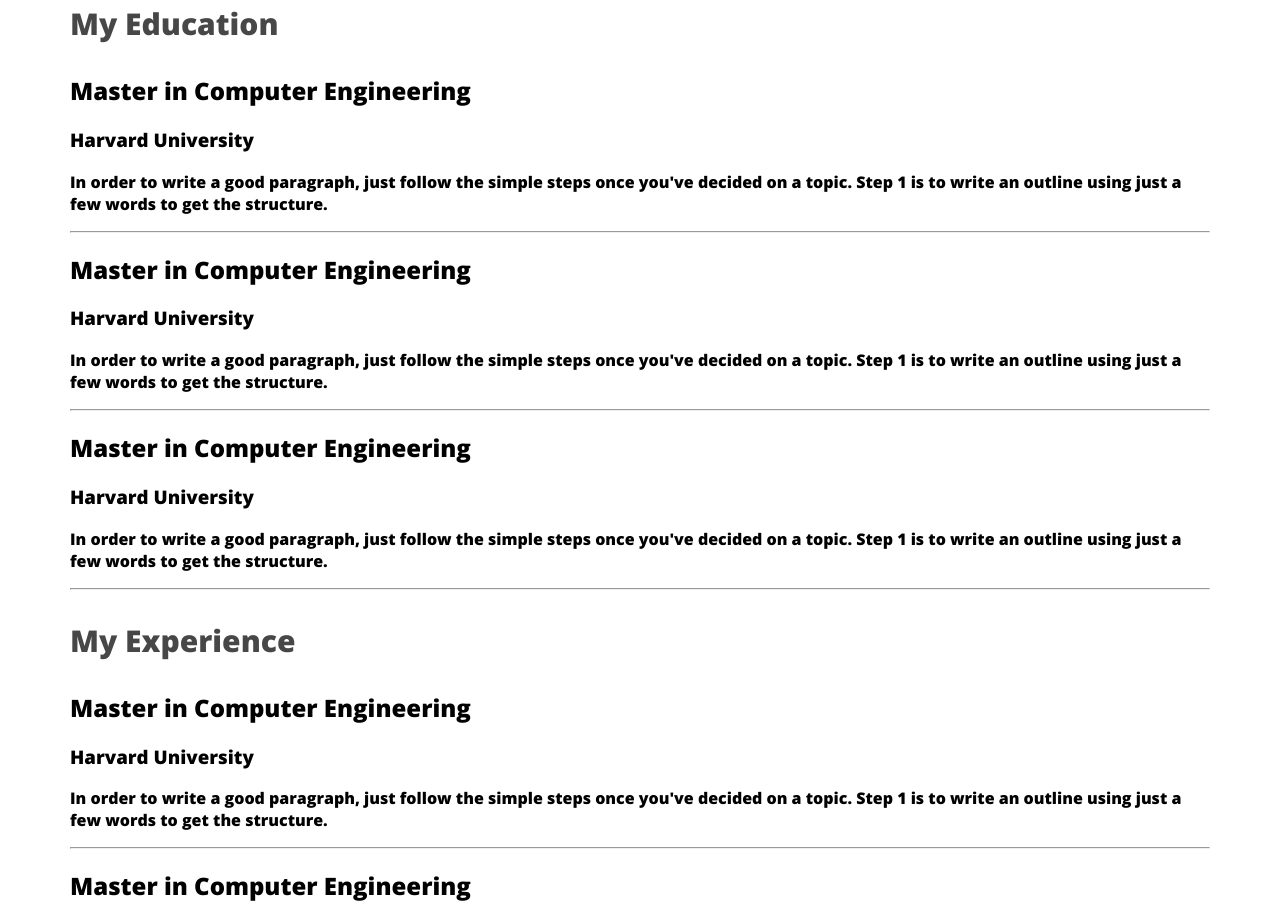
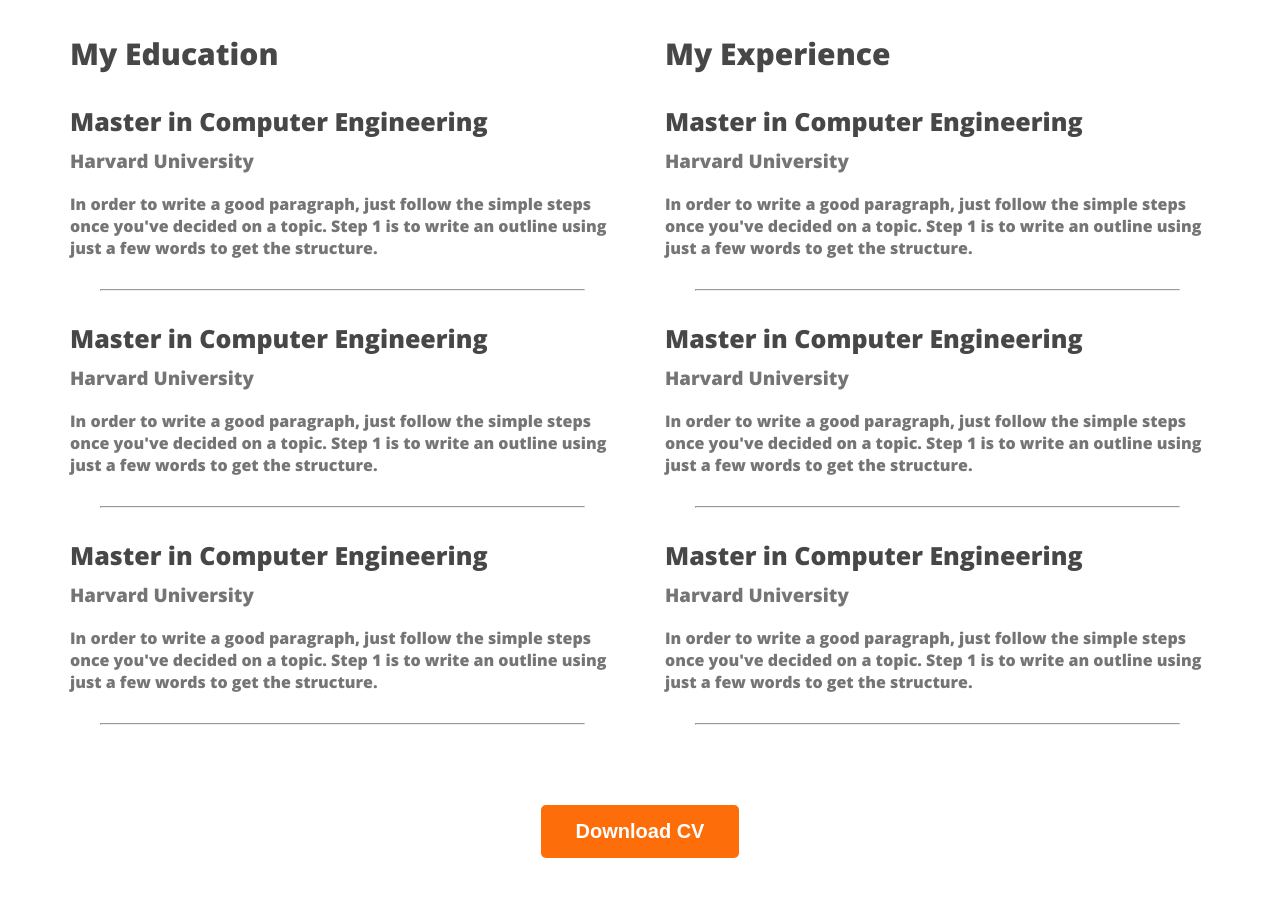
Before and after one commit to Biswajitmo/web-developer-portfolio, a plain HTML site: page index.html in a window 1280 px wide. Shown: the part 2326-3231 px from the top of the page. Drawn offline with nearby package versions, Linux system fonts and the light colour scheme.

Commit message:
finish the resumi section

```diff
--- a/index.html
+++ b/index.html
@@ -111,7 +111,7 @@
 
 
             </div>
-        </div>
+
         <div class="resume-column">
             <h3 class="resume-column-title">My Experience</h3>
             <div class="resume-item">
@@ -134,6 +134,9 @@
             <hr>
         </div>
     </div>
+    <div class="Download-cv">
+        <button class="btn-primary">Download CV</button>
+    </div>
 </section>
     </main>
     <footer>
--- a/styles/portfolio.css
+++ b/styles/portfolio.css
@@ -129,3 +129,28 @@
     font-size: 30px;
     font-weight: 700px;
 }
+.resume-container{
+    display: flex;
+    gap: 50px;
+}
+.resume-item-description, .resume-item-institute{
+    color: #757575;
+}
+.resume-item-institute{
+    margin-bottom:20px ;
+    margin-top: 0px;
+}
+
+.resume-item-title{
+    color: #474747;
+    font-size: 25px;
+    margin-bottom: 10px;
+    font-weight: 700;
+}
+.resume-container hr{
+    margin: 30px;
+}
+.Download-cv{
+    text-align: center;
+    margin: 50px;
+}
```
